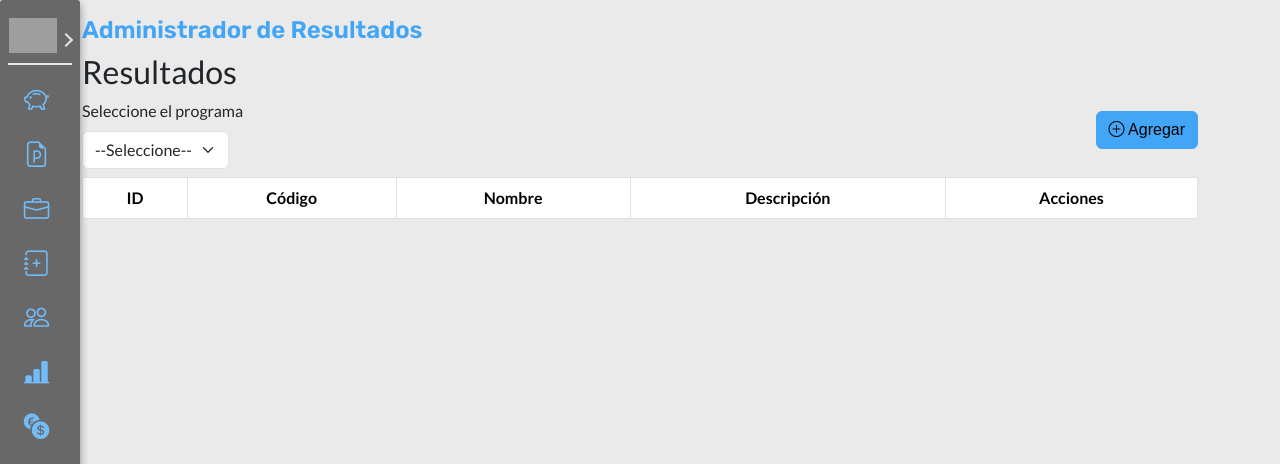
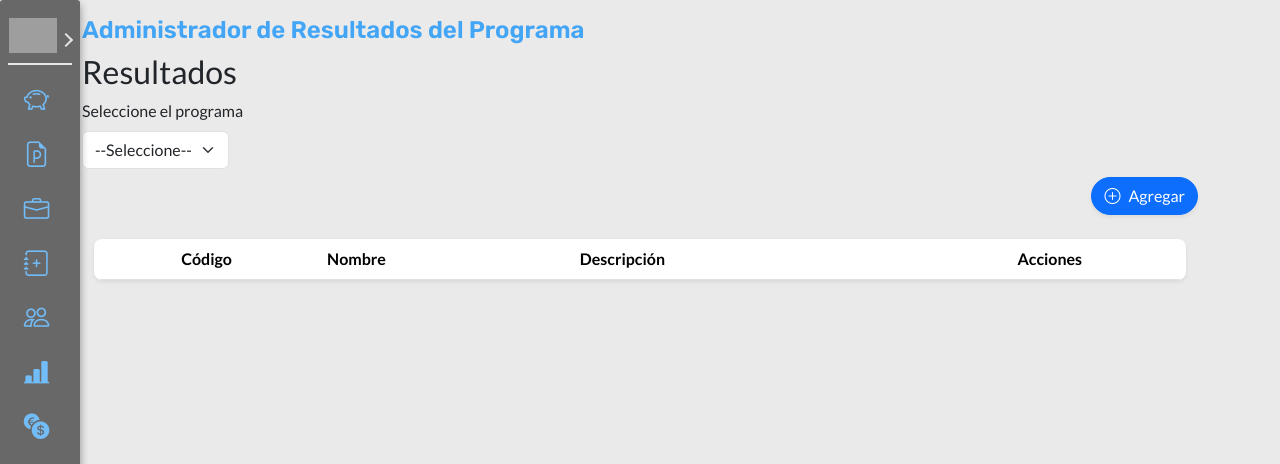
Before and after one commit to KorTecCorDev/sysai_1, a PHP site: page /resultado/admin in a window 1280 px wide. Shown: the top 464 px of the page. Run offline with PHP 8.4, Linux system fonts and the light colour scheme; the visitor is signed in with stand-in values (Sample User, id 1); data that the repository does not hold is empty; some web fonts are replaced; grey boxes are pictures that could not be loaded.

Commit message:
Estandarizacion del CRUD de Resultados

```diff
--- a/includes/funciones.php
+++ b/includes/funciones.php
@@ -48,23 +48,23 @@ function mostrarNotificacion($codigo)
 {
     $mensaje = '';
     switch ($codigo) {
-            //CREAR CORRECTO
+        //CREAR CORRECTO
         case 1:
             $mensaje = 'Creado correctamente';
             break;
-            //ACTUALIZAR CORRECTO
+        //ACTUALIZAR CORRECTO
         case 2:
             $mensaje = 'Actualizado correctamente';
             break;
-            //ELIMINAR CORRECTO
+        //ELIMINAR CORRECTO
         case 3:
             $mensaje = 'Eliminado correctamente';
             break;
-            //RELACIÓN PROGRAMA - FUENTE_FINANCIAMIENTO CORRECTO
+        //RELACIÓN PROGRAMA - FUENTE_FINANCIAMIENTO CORRECTO
         case 4:
             $mensaje = 'Relación actualizada correctamente';
             break;
-            //ERROR USUARIO ENCONTRADO - LOGIN
+        //ERROR USUARIO ENCONTRADO - LOGIN
         case 5:
             $mensaje = 'No existe un usuario, verifique el correo electrónico';
             break;
@@ -105,6 +105,7 @@ function validarORedireccionarDosParametros(string $url, string $param1, string
         return $prmt2;
     } else {
         header("Location: $url");
+        exit();
     }
 }
 function validarORedireccionarDosParametrosPost(string $url, string $param1, string $param2)
@@ -125,6 +126,7 @@ function validarORedireccionarDosParametrosPost(string $url, string $param1, str
         return $prmt2;
     } else {
         header("Location: $url");
+        exit();
     }
 }
 
@@ -137,6 +139,7 @@ function validarORedireccionarPost(string $url)
 
     if (!$id) {
         header("Location: $url");
+        exit;
     }
     return $id;
 }
@@ -151,6 +154,7 @@ function validarORedireccionarconTabla(string $url, string $tb)
     $id = filter_var($id, FILTER_VALIDATE_INT);
     if (!$id) {
         header("Location: " . $url);
+        exit;
     }
     return $id;
 }
--- a/views/resultado/admin.php
+++ b/views/resultado/admin.php
@@ -1,5 +1,9 @@
 <main>
-    <h1>Administrador de Resultados</h1>
+    <div class="header-admin">
+        <h1>Administrador de Resultados del Programa
+            <?php foreach ($programas as $programa) { ?>
+            <?php echo $programa->id == $idprograma ? $programa->codigo : '';
+            } ?></h1>
         <?php
         if ($resultado) {
             $mensaje = mostrarNotificacion(intval($resultado));
@@ -9,10 +13,7 @@
             }
         }
         ?>
-
-    <?php
-
-    ?>
+    </div>
     <div class="row justify-content-between align-items-center header-admin">
         <div class="">
             <h2>Resultados</h2>
@@ -27,20 +28,21 @@
                 <?php } ?>
             </select>
         </div>
-        <div class="col-2 espacio-btn-agregar">
-            <a href="/resultado/crear?programa_id=<?php echo $idprograma; ?>" class="btn btn-primary btn-agregar"><i class="bi bi-plus-circle"></i> Agregar</a>
+        <div class="d-flex justify-content-end mb-4"> <!-- Contenedor flexible alineado a la derecha -->
+            <a href="/resultado/crear?programa_id=<?php echo $idprograma; ?>" class="btn btn-primary rounded-pill shadow-sm">
+                <i class="bi bi-plus-circle me-2"></i>Agregar</a>
         </div>
     </div>
     <!-- Tabla que muestra los registros dentro de la tabla usuario -->
-    <div class="container text-center p-0">
-        <table class="table table-bordered">
-            <thead>
+    <div class="container">
+        <div class="table-responsive rounded-3 shadow-sm">
+            <table class="table table-hover align-middle mb-0">
+                <thead class="table">
                     <tr>
-                    <th scope="col">ID</th>
-                    <th scope="col">Código</th>
+                        <th scope="col" class="text-center rounded-start">Código</th>
                         <th scope="col">Nombre</th>
                         <th scope="col">Descripción</th>
-                    <th scope="col" class="th-acciones">Acciones</th>
+                        <th scope="col" class="text-center rounded-end">Acciones</th>
                     </tr>
                 </thead>
                 <tbody>
@@ -48,31 +50,28 @@
 
                     <?php foreach ($resultados as $resul) : ?>
                         <tr>
-                        <td> <?php echo $resul->id; ?> </td>
-                        <td> <?php echo $resul->codigo; ?> </td>
+                            <td class="text-center fw-semibold"> <?php echo $resul->codigo; ?> </td>
                             <td> <?php echo $resul->nombre; ?> </td>
                             <td> <?php echo $resul->descripcion; ?> </td>
-                        <td class="td-acciones">
+                            <td class="text-center">
                                 <!-- Div de Acciones     -->
-                            <div class="btn-acciones">
-                                <!-- Botón de agregar Producto     -->
-                                <div>
-                                    <a href="/producto/admin?resultado_id=<?php echo $resul->id; ?>" class="btn btn-warning btn-add"><i class="bi bi-clipboard2-plus"></i></a>
-                                </div>
-                                <!-- Fin de Botón de agregar Producto -->
-                                <div>
-                                    <a href="/resultado/actualizar?id=<?php echo $resul->id; ?>&programa_id=<?php echo $idprograma; ?>" class="btn btn-warning btn-actualizar"><i class="bi bi-pen"></i> Actualizar</a>
-                                </div>
-                                <div>
-                                    <form method="POST" class="w-100" action="/resultado/eliminar">
+                                <div class="d-flex justify-content-center gap-2">
+                                    <a href="/resultado/actualizar?id=<?php echo $resul->id; ?>&programa_id=<?php echo $idprograma; ?>"
+                                        class="btn btn-sm btn-outline-warning rounded-pill px-3"
+                                        title="Editar registro">
+                                        <i class="bi bi-pencil-fill"></i>
+                                    </a>
+
+                                    <form method="POST" action="/resultado/eliminar" class="d-inline">
                                         <input type="hidden" name="id" value="<?php echo s($resul->id); ?>">
                                         <input type="hidden" name="tipo" value="resultado">
-                                        <div class="btn-eliminar">
-                                            <i class="bi bi-trash"></i>
-                                            <input type="submit" class="btn" value="Eliminar">
-                                        </div>
+                                        <button type="submit"
+                                            class="btn btn-sm btn-outline-danger rounded-pill px-3"
+                                            title="Eliminar registro"
+                                            onclick="return confirm('¿Estás seguro de eliminar este registro?');">
+                                            <i class="bi bi-trash-fill"></i>
+                                        </button>
                                     </form>
-                                </div>
                                 </div>
                                 <!-- Div de Acciones     -->
                             </td>
@@ -81,4 +80,5 @@
                 </tbody>
             </table>
         </div>
+    </div>
 </main>
```
Also changed, not shown: views/resultado/actualizar.php (+31 -18 lines), views/resultado/crear.php (+10 -8 lines), views/resultado/formulario.php (+5 -5 lines). Lines whose indentation alone changed are shown as unchanged.
